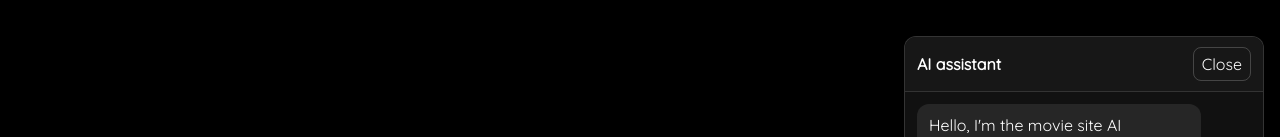
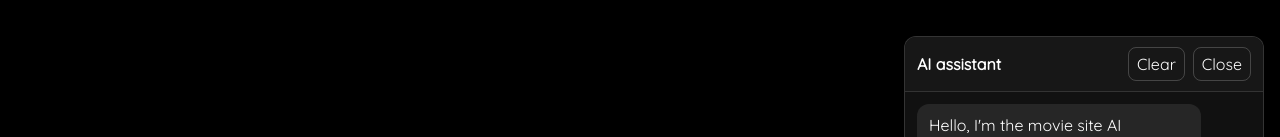
Before and after one commit to B00tiam/online-movie-website, a React (Create React App) app in the folder frontend/: page /search in a window 1280 px wide. Both pictures are taken after a click on the button "AI assistant". Shown: the part 228-365 px from the top of the page. Built offline with nearby package versions, Linux system fonts and the light colour scheme; no server answers.

Commit message:
Update frontend code: add 'Clear' button on the window of AI chat, which enable users to clear & restart chat with AI assistant

```diff
--- a/frontend/src/components/aiChat/AiChatWidget.js
+++ b/frontend/src/components/aiChat/AiChatWidget.js
@@ -2,12 +2,20 @@ import React, {useMemo, useState} from "react";
 import api from "../../api/AxiosConfig";
 
 export default function AiChatWidget() {
+  const initialMessages = useMemo(
+    () => [
+      {
+        role: "assistant",
+        content: "Hello, I'm the movie site AI assistant. What kind of movies are you looking for?",
+      },
+    ],
+    []
+  );
+
   const [open, setOpen] = useState(false);
   const [input, setInput] = useState("");
   const [loading, setLoading] = useState(false);
-  const [messages, setMessages] = useState([
-    {role: "assistant", content: "Hello, I'm the movie site AI assistant. What kind of movies are you looking for?"},
-  ]);
+  const [messages, setMessages] = useState(initialMessages);
 
   const containerStyle = useMemo(
     () => ({
@@ -67,6 +75,15 @@ export default function AiChatWidget() {
     alignSelf: role === "user" ? "flex-end" : "flex-start",
   });
 
+  const clearChat = () => {
+    const ok = window.confirm("Clear current chat?");
+    if (!ok) return;
+
+    setLoading(false);
+    setInput("");
+    setMessages(initialMessages);
+  };
+
   const send = async () => {
     const text = input.trim();
     if (!text || loading) return;
@@ -119,6 +136,25 @@ export default function AiChatWidget() {
       <div style={panelStyle}>
         <div style={headerStyle}>
           <div style={{ fontWeight: 600 }}>AI assistant</div>
+
+          <div style={{ display: "flex", gap: 8, alignItems: "center" }}>
+            <button
+              onClick={clearChat}
+              disabled={loading}
+              style={{
+                background: "transparent",
+                color: "#fff",
+                border: "1px solid rgba(255,255,255,0.2)",
+                borderRadius: 8,
+                padding: "4px 8px",
+                cursor: loading ? "not-allowed" : "pointer",
+                opacity: loading ? 0.6 : 1,
+              }}
+              title="Clear chat"
+            >
+              Clear
+            </button>
+
             <button
               onClick={() => setOpen(false)}
               style={{
@@ -133,6 +169,7 @@ export default function AiChatWidget() {
               Close
             </button>
           </div>
+        </div>
 
         <div style={bodyStyle}>
           <div style={{ display: "flex", flexDirection: "column" }}>
@@ -141,9 +178,7 @@ export default function AiChatWidget() {
                 {m.content}
               </div>
             ))}
-            {loading && (
-              <div style={bubble("assistant")}>Thinking...</div>
-            )}
+            {loading && <div style={bubble("assistant")}>Thinking...</div>}
           </div>
         </div>
 
```
Lines whose indentation alone changed are shown as unchanged.
